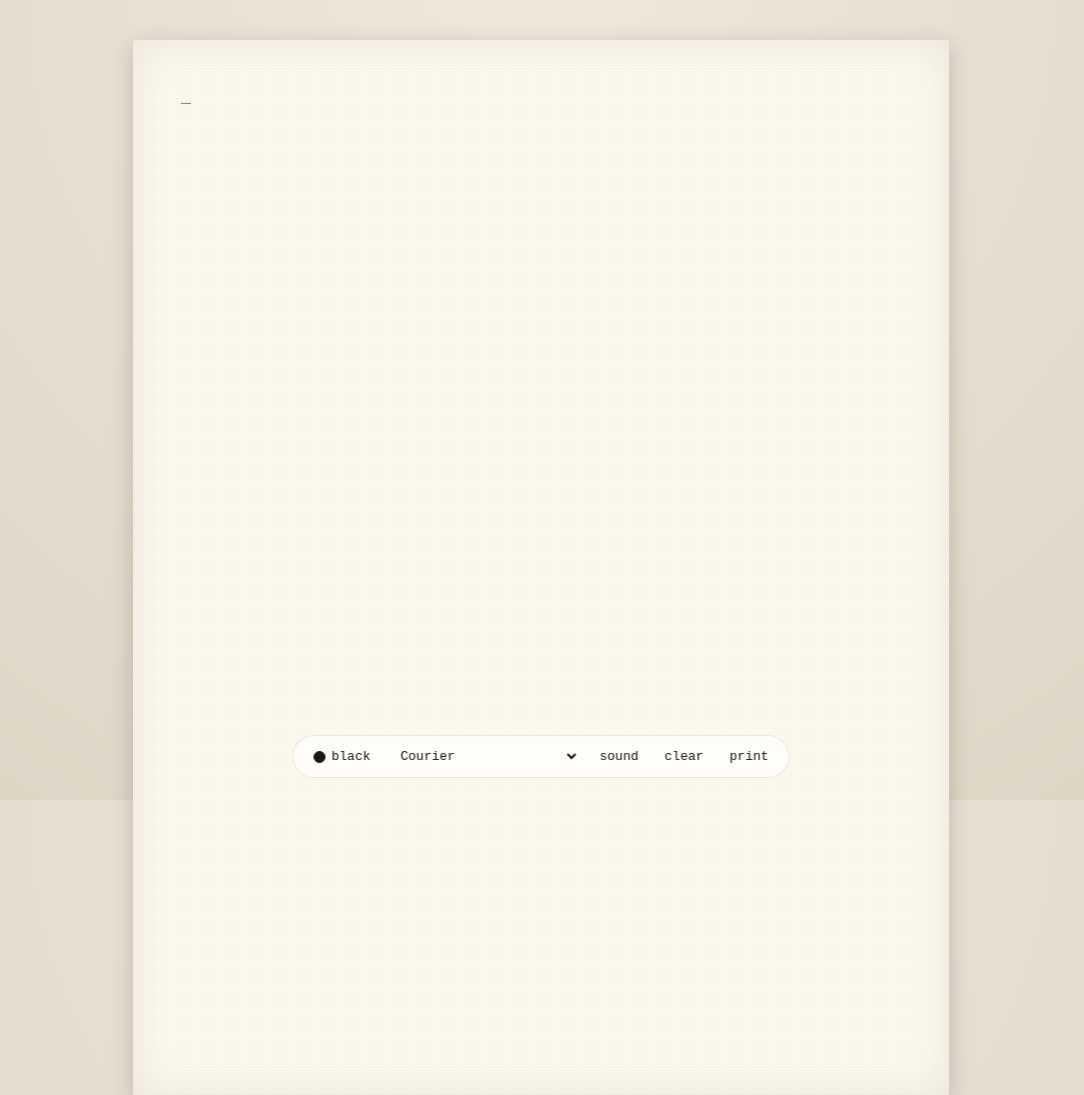
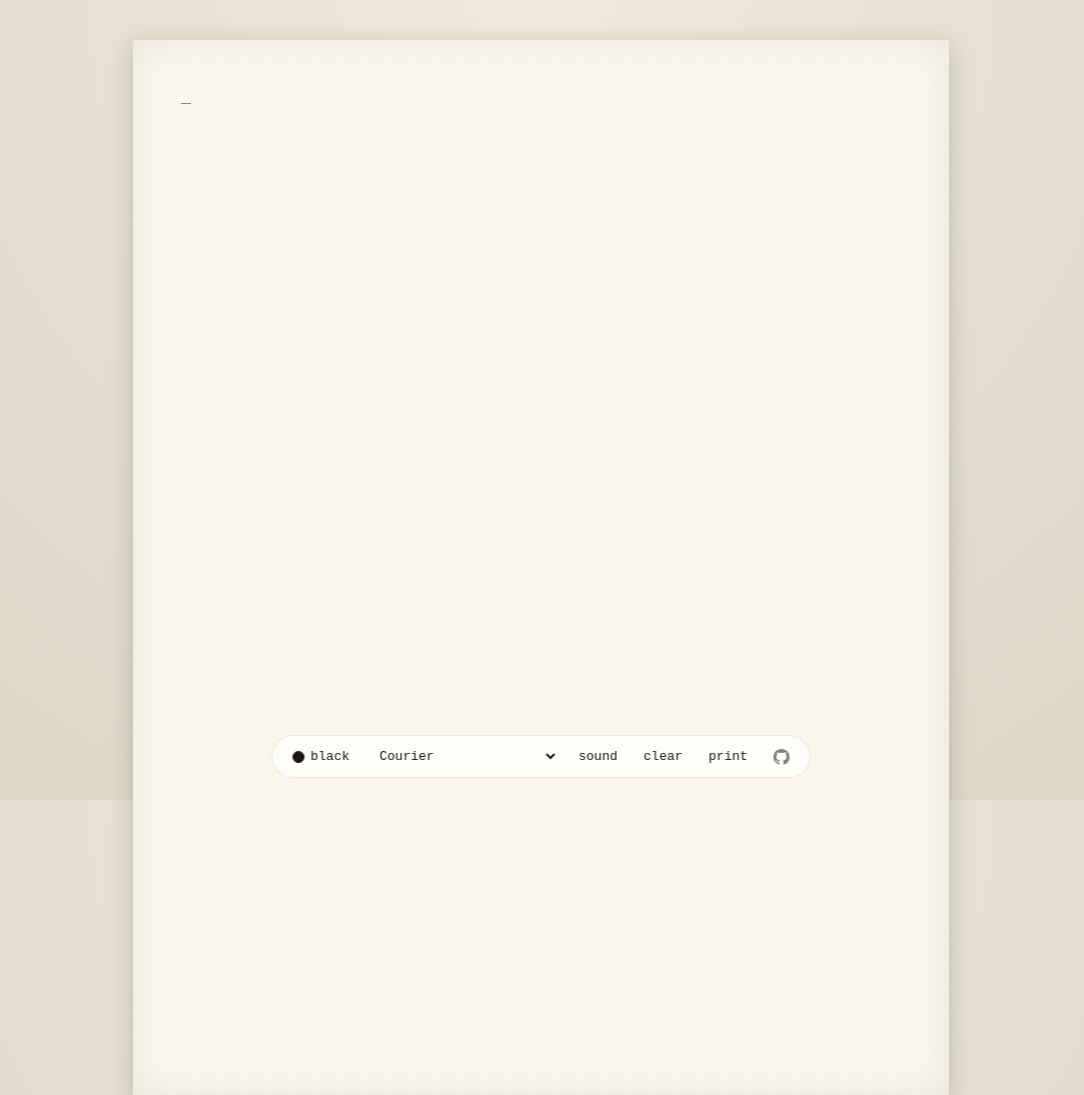
Before and after one commit to nonrational/tapding, a website built with Vite: page index.html in a window 1280 px wide. Shown: the top 1095 px of the page, without its empty margins (99-1183 px from the left). Built offline with nearby package versions, Linux system fonts and the light colour scheme.

Commit message:
Add a GitHub source link to the control pill
A faint GitHub mark sits alongside the existing controls, inheriting the
pill's fade-while-typing and ink color. Hidden in print with the rest of
the chrome.

Co-Authored-By: Claude Opus 4.8 (1M context) <noreply@anthropic.com>

```diff
--- a/src/ui.ts
+++ b/src/ui.ts
@@ -48,7 +48,23 @@ export function buildUI(mount: HTMLElement): UI {
   const clearBtn = button("clear", "clear");
   const printBtn = button("print", "print");
 
-  controls.append(inkBtn, fontSelect, muteBtn, clearBtn, printBtn);
+  const source = document.createElement("a");
+  source.className = "ctl ctl-source";
+  source.href = "https://github.com/nonrational/tapding";
+  source.target = "_blank";
+  source.rel = "noopener";
+  source.title = "source";
+  source.setAttribute("aria-label", "View source on GitHub");
+  source.innerHTML =
+    '<svg viewBox="0 0 16 16" width="16" height="16" fill="currentColor" aria-hidden="true">' +
+    '<path d="M8 0C3.58 0 0 3.58 0 8c0 3.54 2.29 6.53 5.47 7.59.4.07.55-.17.55-.38' +
+    " 0-.19-.01-.82-.01-1.49-2.01.37-2.53-.49-2.69-.94-.09-.23-.48-.94-.82-1.13-.28-.15-.68-.52-.01-.53" +
+    ".63-.01 1.08.58 1.23.82.72 1.21 1.87.87 2.33.66.07-.52.28-.87.51-1.07-1.78-.2-3.64-.89-3.64-3.95" +
+    " 0-.87.31-1.59.82-2.15-.08-.2-.36-1.02.08-2.12 0 0 .67-.21 2.2.82.64-.18 1.32-.27 2-.27.68 0 1.36.09 2 .27" +
+    "1.53-1.04 2.2-.82 2.2-.82.44 1.1.16 1.92.08 2.12.51.56.82 1.27.82 2.15 0 3.07-1.87 3.75-3.65 3.95.29.25.54.73.54 1.48" +
+    " 0 1.07-.01 1.93-.01 2.2 0 .21.15.46.55.38A8.01 8.01 0 0 0 16 8c0-4.42-3.58-8-8-8Z\"/></svg>";
+
+  controls.append(inkBtn, fontSelect, muteBtn, clearBtn, printBtn, source);
   mount.append(feed, controls);
 
   let idle: ReturnType<typeof setTimeout> | undefined;
--- a/styles/app.css
+++ b/styles/app.css
@@ -113,7 +113,16 @@ body {
   padding: 4px 6px;
 }
 
+a.ctl { text-decoration: none; }
 .ctl:hover { text-decoration: underline; }
+
+.ctl-source {
+  display: inline-flex;
+  align-items: center;
+  opacity: 0.55;
+}
+
+.ctl-source:hover { opacity: 1; }
 
 .ctl-ink {
   display: inline-flex;
```
